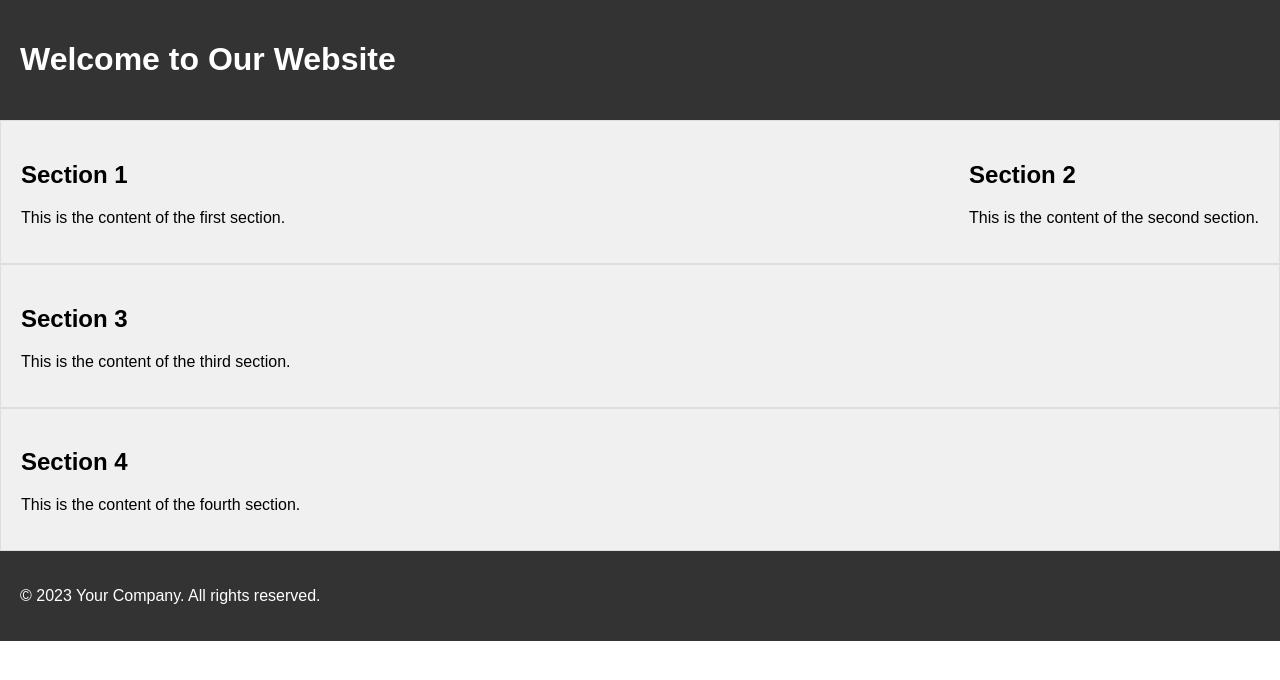
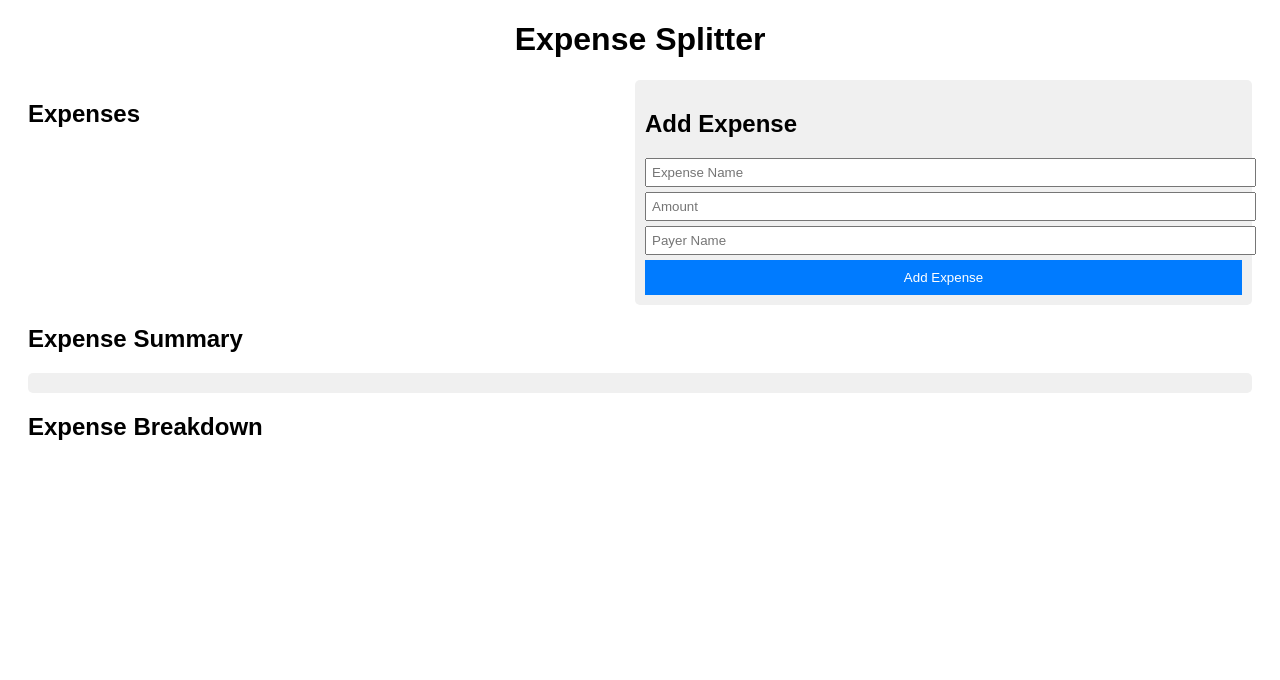
Before and after one commit to pnavale2409/iitb-cs699-project-expense-splitter, a Django app: page / in a window 1280 px wide. Shown: the top 680 px of the page. Run offline with Django 4.2, Linux system fonts and the light colour scheme.

Commit message:
frontend files (css and script)

```diff
--- a/expense_splitter/login_register/templates/home.html
+++ b/expense_splitter/login_register/templates/home.html
@@ -1,58 +1,39 @@
 <!DOCTYPE html>
-<html>
+<html lang="en">
 <head>
-    <title>Home Page</title>
-    <style>
-        /* Add your CSS styles here */
-        body {
-            font-family: Arial, sans-serif;
-            margin: 0;
-            padding: 0;
-        }
-        header, footer {
-            background-color: #333;
-            color: #fff;
-            padding: 20px;
-        }
-        section {
-            padding: 20px;
-            background-color: #f0f0f0;
-            border: 1px solid #ddd;
-        }
-        .top {
-            display: flex;
-            justify-content: space-between;
-        }
-    </style>
+    <meta charset="UTF-8">
+    <meta name="viewport" content="width=device-width, initial-scale=1.0">
+    <link rel="stylesheet" href="style.css">
+    <title>Expense Splitter</title>
 </head>
 <body>
-    <header>
-        <h1>Welcome to Our Website</h1>
-    </header>
+    <h1>Expense Splitter</h1>
+    <div id="expenses">
+        <div id="expense-list">
+            <h2>Expenses</h2>
+            <ul id="expenses-list">
+                <!-- Expense items will be added here dynamically using JavaScript -->
 
-    <section class="top">
-        <div>
-            <h2>Section 1</h2>
-            <p>This is the content of the first section.</p>
+            </ul>
         </div>
-        <div>
-            <h2>Section 2</h2>
-            <p>This is the content of the second section.</p>
+        <div id="expense-form">
+            <h2>Add Expense</h2>
+            <input type="text" id="expense-name" placeholder="Expense Name">
+            <input type="number" id="expense-amount" placeholder="Amount">
+            <input type="text" id="payer" placeholder="Payer Name">
+            <button id="add-expense">Add Expense</button>
         </div>
-    </section>
-
-    <section>
-        <h2>Section 3</h2>
-        <p>This is the content of the third section.</p>
-    </section>
-
-    <section>
-        <h2>Section 4</h2>
-        <p>This is the content of the fourth section.</p>
-    </section>
-
-    <footer>
-        <p>&copy; 2023 Your Company. All rights reserved.</p>
-    </footer>
+    </div>
+    <div id="results">
+        <h2>Expense Summary</h2>
+        <div id="summary">
+            <!-- Expense summary will be displayed here dynamically using JavaScript -->
+        </div>
+        <h2>Expense Breakdown</h2>
+        <div id="breakdown">
+            <!-- Detailed expense breakdown will be displayed here dynamically using JavaScript -->
+        </div>
+    </div>
+    <script src="script.js"></script>
 </body>
 </html>
--- /dev/null
+++ b/expense_splitter/login_register/templates/script.js
@@ -0,0 +1,80 @@
+// JavaScript code for handling enhanced expense management and calculation
+
+const expensesList = document.getElementById('expenses-list');
+const expenseNameInput = document.getElementById('expense-name');
+const expenseAmountInput = document.getElementById('expense-amount');
+const payerInput = document.getElementById('payer');
+const addExpenseButton = document.getElementById('add-expense');
+const summaryDiv = document.getElementById('summary');
+const breakdownDiv = document.getElementById('breakdown');
+
+// Initialize an array to store expenses
+let expenses = [];
+let participants = new Set();
+
+// Function to add a new expense
+function addExpense() {
+    const name = expenseNameInput.value;
+    const amount = parseFloat(expenseAmountInput.value);
+    const payer = payerInput.value;
+
+    if (name && !isNaN(amount) && payer) {
+        const expense = { name, amount, payer };
+        expenses.push(expense);
+        participants.add(payer);
+
+        // Create a new list item to display the expense
+        const listItem = document.createElement('li');
+        listItem.innerHTML = `<strong>${name}</strong> ($${amount.toFixed(2)} paid by ${payer})`;
+        expensesList.appendChild(listItem);
+
+        // Clear input fields
+        expenseNameInput.value = '';
+        expenseAmountInput.value = '';
+        payerInput.value = '';
+
+        // Update the summary and breakdown
+        updateSummary();
+        updateBreakdown();
+    }
+}
+
+// Function to update the expense summary
+function updateSummary() {
+    const totalExpense = expenses.reduce((total, expense) => total + expense.amount, 0);
+    const averageExpense = totalExpense / participants.size;
+
+    summaryDiv.innerHTML = `
+        Total Expense: $${totalExpense.toFixed(2)}<br>
+        Average Expense per Participant: $${averageExpense.toFixed(2)}
+    `;
+}
+
+// Function to update the detailed expense breakdown
+function updateBreakdown() {
+    const balances = {};
+
+    for (const participant of participants) {
+        balances[participant] = 0;
+    }
+
+    for (const expense of expenses) {
+        balances[expense.payer] += expense.amount;
+    }
+
+    breakdownDiv.innerHTML = '<h3>Expense Breakdown:</h3>';
+
+    for (const participant of participants) {
+        breakdownDiv.innerHTML += `<p>${participant} owes:</p>`;
+
+        for (const debtor of participants) {
+            if (participant !== debtor) {
+                const amountOwed = (balances[debtor] - balances[participant]).toFixed(2);
+                breakdownDiv.innerHTML += `<p>${debtor}: $${amountOwed}</p>`;
+            }
+        }
+    }
+}
+
+// Event listener for adding an expense
+addExpenseButton.addEventListener('click', addExpense);
--- /dev/null
+++ b/expense_splitter/login_register/templates/style.css
@@ -0,0 +1,67 @@
+body {
+    font-family: Arial, sans-serif;
+}
+
+h1 {
+    text-align: center;
+}
+
+#expenses {
+    display: flex;
+    justify-content: space-between;
+    margin: 20px;
+}
+
+#expense-list {
+    flex: 1;
+    margin-right: 10px;
+}
+
+#expenses-list {
+    list-style: none;
+    padding: 0;
+}
+
+#expenses-list li {
+    display: flex;
+    justify-content: space-between;
+    margin: 5px 0;
+}
+
+#expense-form {
+    flex: 1;
+    background-color: #f0f0f0;
+    padding: 10px;
+    border-radius: 5px;
+}
+
+#expense-form input {
+    display: block;
+    width: 100%;
+    margin: 5px 0;
+    padding: 5px;
+}
+
+#add-expense {
+    display: block;
+    width: 100%;
+    padding: 10px;
+    background-color: #007bff;
+    color: #fff;
+    border: none;
+    cursor: pointer;
+}
+
+#add-expense:hover {
+    background-color: #0056b3;
+}
+
+#results {
+    margin: 20px;
+}
+
+#summary {
+    background-color: #f0f0f0;
+    padding: 10px;
+    border-radius: 5px;
+}
```
